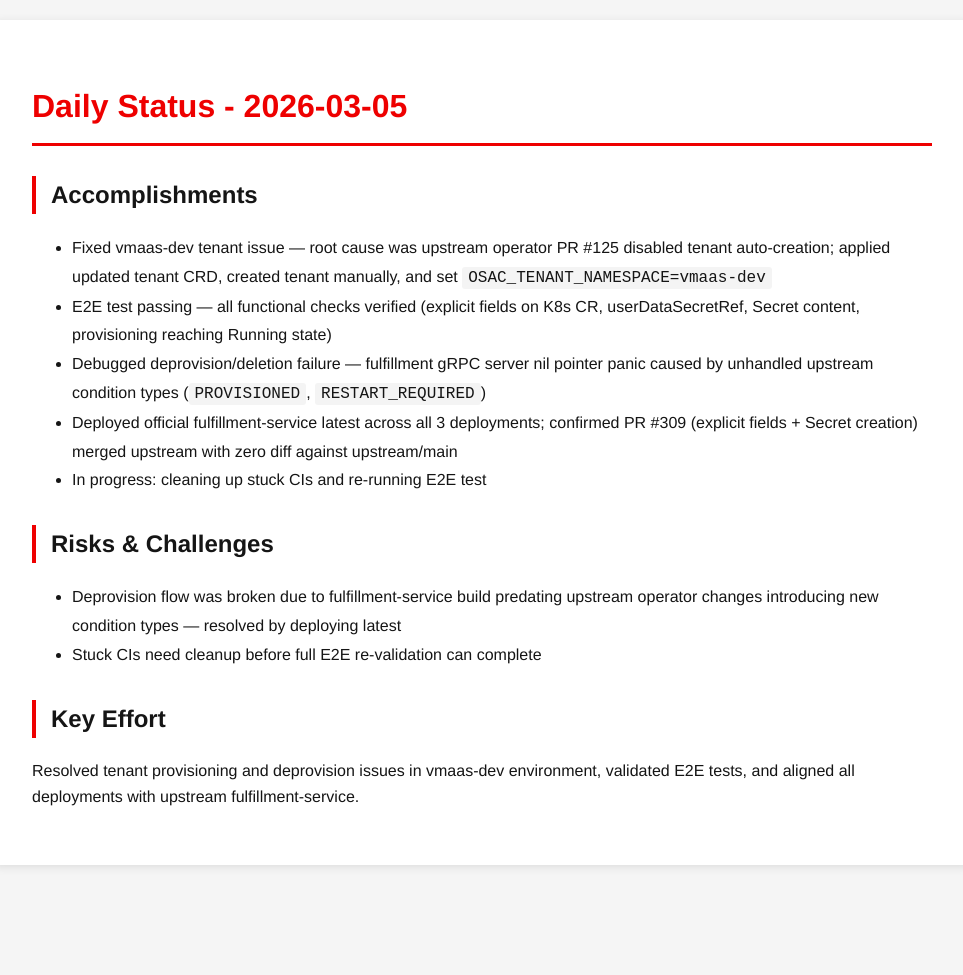
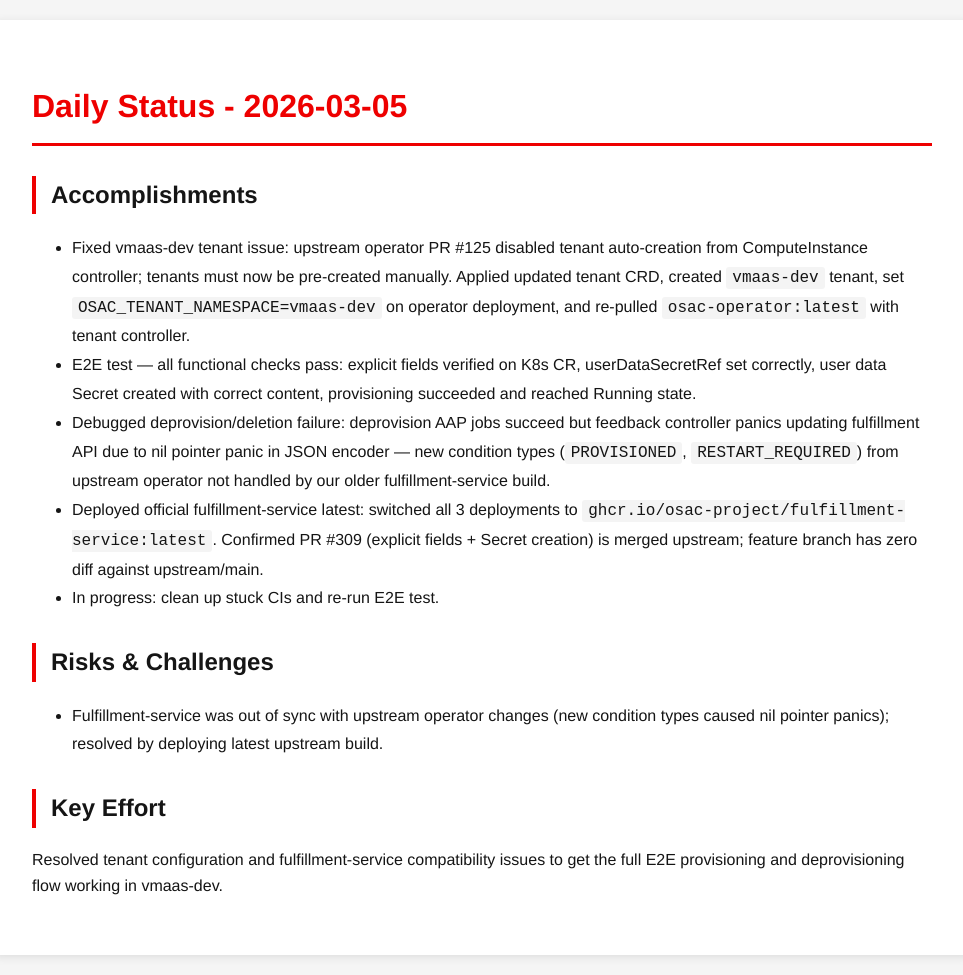
Before and after one commit to tzvatot/daily-status, a Jekyll site: the page built from 2026-03-05.md, in a window 1280 px wide. Shown: the whole page, without its empty margins (158-1121 px from the left). Built offline with Jekyll 4.4.1, drawn with Linux system fonts in a browser that asks for light colours; before the commit the page ends 900 px from its top, so only the background shows below that.

Commit message:
Daily status update - 2026-03-05

```diff
--- a/2026-03-05.md
+++ b/2026-03-05.md
@@ -7,15 +7,14 @@
 # Daily Status - 2026-03-05
 
 ## Accomplishments
-- Fixed vmaas-dev tenant issue — root cause was upstream operator PR #125 disabled tenant auto-creation; applied updated tenant CRD, created tenant manually, and set `OSAC_TENANT_NAMESPACE=vmaas-dev`
-- E2E test passing — all functional checks verified (explicit fields on K8s CR, userDataSecretRef, Secret content, provisioning reaching Running state)
-- Debugged deprovision/deletion failure — fulfillment gRPC server nil pointer panic caused by unhandled upstream condition types (`PROVISIONED`, `RESTART_REQUIRED`)
-- Deployed official fulfillment-service latest across all 3 deployments; confirmed PR #309 (explicit fields + Secret creation) merged upstream with zero diff against upstream/main
-- In progress: cleaning up stuck CIs and re-running E2E test
+- Fixed vmaas-dev tenant issue: upstream operator PR #125 disabled tenant auto-creation from ComputeInstance controller; tenants must now be pre-created manually. Applied updated tenant CRD, created `vmaas-dev` tenant, set `OSAC_TENANT_NAMESPACE=vmaas-dev` on operator deployment, and re-pulled `osac-operator:latest` with tenant controller.
+- E2E test — all functional checks pass: explicit fields verified on K8s CR, userDataSecretRef set correctly, user data Secret created with correct content, provisioning succeeded and reached Running state.
+- Debugged deprovision/deletion failure: deprovision AAP jobs succeed but feedback controller panics updating fulfillment API due to nil pointer panic in JSON encoder — new condition types (`PROVISIONED`, `RESTART_REQUIRED`) from upstream operator not handled by our older fulfillment-service build.
+- Deployed official fulfillment-service latest: switched all 3 deployments to `ghcr.io/osac-project/fulfillment-service:latest`. Confirmed PR #309 (explicit fields + Secret creation) is merged upstream; feature branch has zero diff against upstream/main.
+- In progress: clean up stuck CIs and re-run E2E test.
 
 ## Risks & Challenges
-- Deprovision flow was broken due to fulfillment-service build predating upstream operator changes introducing new condition types — resolved by deploying latest
-- Stuck CIs need cleanup before full E2E re-validation can complete
+- Fulfillment-service was out of sync with upstream operator changes (new condition types caused nil pointer panics); resolved by deploying latest upstream build.
 
 ## Key Effort
-Resolved tenant provisioning and deprovision issues in vmaas-dev environment, validated E2E tests, and aligned all deployments with upstream fulfillment-service.
+Resolved tenant configuration and fulfillment-service compatibility issues to get the full E2E provisioning and deprovisioning flow working in vmaas-dev.
```
